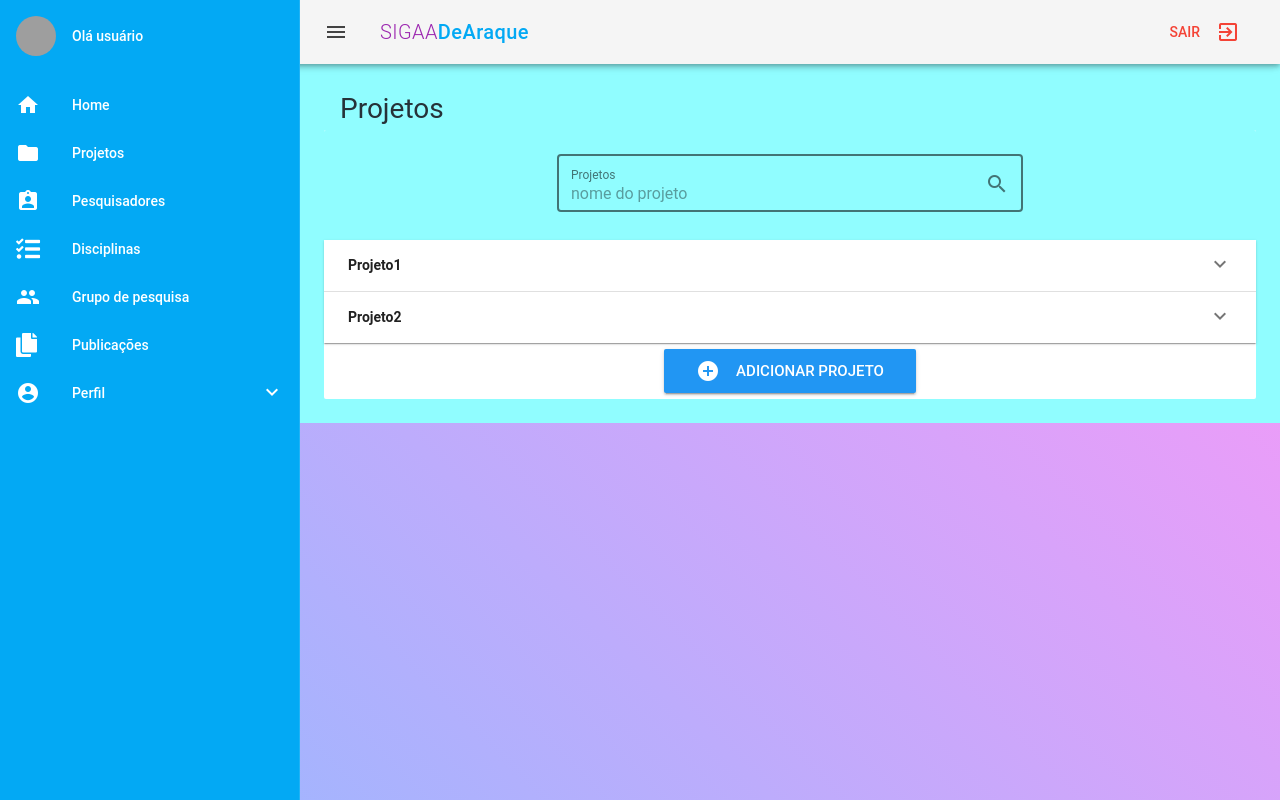
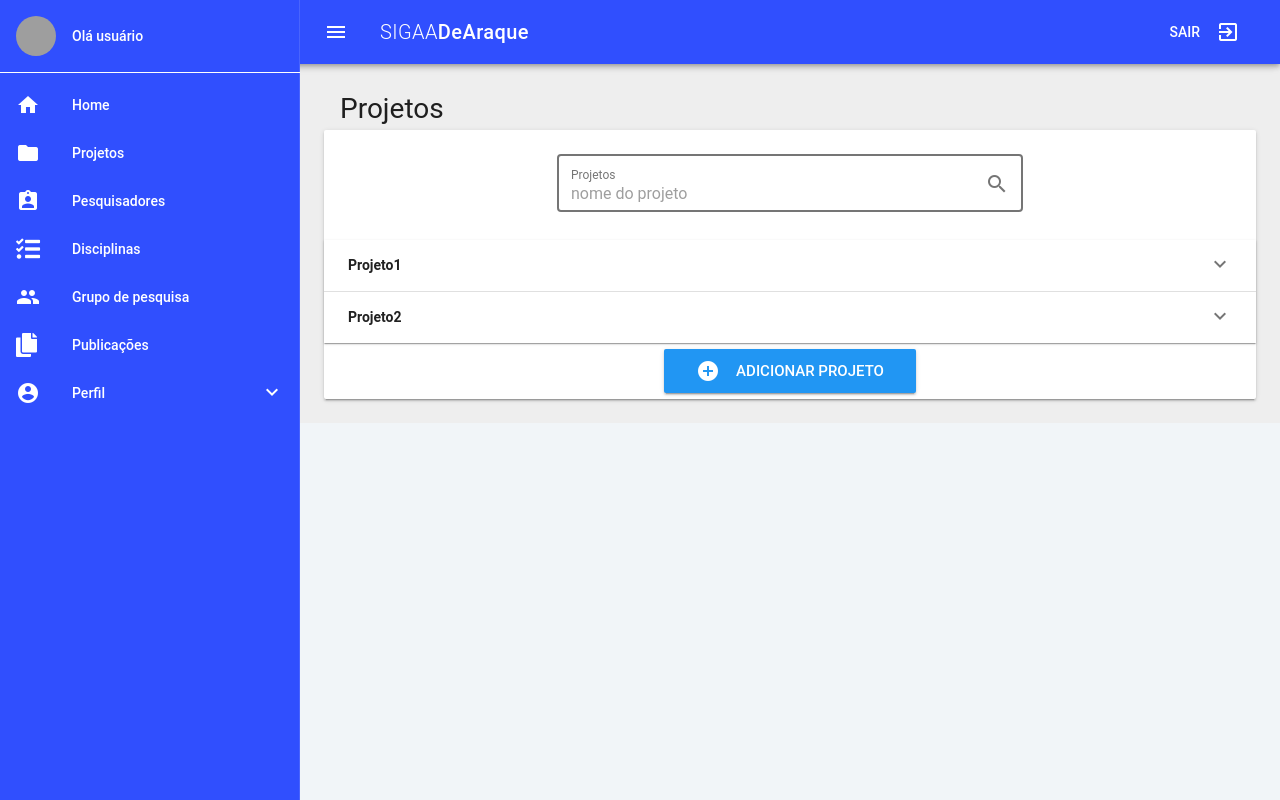
Before and after one commit to PhilipOfMacedon/SIGAA-De-Araque, a Vue app in the folder Frontend/: page /projects in a window 1280 px wide. Built offline with nearby package versions, Linux system fonts and the light colour scheme; grey boxes are pictures that could not be loaded; a small style sheet from the web is missing.

Commit message:
Replaced overall project color to indigo accent-4, close #54

```diff
--- a/Frontend/src/App.vue
+++ b/Frontend/src/App.vue
@@ -22,7 +22,11 @@ export default {
 </script>
 
 <style>
+.loginPage {
+  background-color: linear-gradient(45deg,#96b9ff,#ff96f7);
+}
 #theme {
-  background-image: linear-gradient(45deg,#96b9ff,#ff96f7);
+  background-color: #F1F5F8
 }
+
 </style>
--- a/Frontend/src/components/Navbar.vue
+++ b/Frontend/src/components/Navbar.vue
@@ -1,18 +1,18 @@
 <template>
   <nav>
-    <v-toolbar app>
-      <v-toolbar-side-icon class="grey--text text--darken-3" @click="drawer = !drawer"></v-toolbar-side-icon>
-      <v-toolbar-title class="grey--text">
-        <span class="font-weight-light primary--text">SIGAA</span>
-        <span class="secondary--text">DeAraque</span>
+    <v-toolbar app color="indigo" class="indigo accent-4">
+      <v-toolbar-side-icon class="white--text text--lighten-2" @click="drawer = !drawer"></v-toolbar-side-icon>
+      <v-toolbar-title class="white--text">
+        <span class="font-weight-light  ">SIGAA</span>
+        <span class="white--text fornt-weight-bold text--darken-1">DeAraque</span>
       </v-toolbar-title>
       <v-spacer></v-spacer>
-      <v-btn flat color="red" :to="homepage">
+      <v-btn flat color="white" class="" :to="homepage">
         <span>Sair</span>
         <v-icon right>exit_to_app</v-icon>
       </v-btn>
     </v-toolbar>
-    <v-navigation-drawer  dark v-model="drawer" app class="indigo secondary">
+    <v-navigation-drawer  dark v-model="drawer" app class="indigo accent-4">
       <v-list>
         <v-list-tile avatar>
           <v-list-tile-avatar>
@@ -26,7 +26,7 @@
         </v-list-tile>
       </v-list>
 
-      <v-divider light class="secondary"></v-divider>
+      <v-divider light class="white"></v-divider>
 
       <v-list>
         <v-list-tile v-for="link in links" :key="link.text" router :to="link.route">
--- a/Frontend/src/plugins/vuetify.js
+++ b/Frontend/src/plugins/vuetify.js
@@ -7,7 +7,7 @@ import colors from 'vuetify/es5/util/colors'
 Vue.use(Vuetify, {
   theme: {
     primary: colors.purple.base,
-    secondary: colors.lightBlue.base,
+    secondary: colors.indigo.accent4,
     accent: '#82B1FF',
     error: '#FF5252',
     info: '#2196F3',
--- a/Frontend/src/views/Login.vue
+++ b/Frontend/src/views/Login.vue
@@ -1,5 +1,5 @@
 <template>
-	<v-responsive class="mx-auto mt-5">
+	<v-responsive class="mx-auto mt-5 loginPage">
 		<v-container grid-list-md>
 			<v-layout row>
 				<v-flex text-xs-center xs12 md12>
--- a/Frontend/src/views/Projects.vue
+++ b/Frontend/src/views/Projects.vue
@@ -1,9 +1,9 @@
 <template>
   <div class="projects">
-    <v-container fluid class="lighten-3 secondary">
-          <h1 class="font-weight-regular blue-grey--text text--darken-4 ml-3">Projetos</h1>
-          <v-card flat>
-            <v-layout wrap justify-center class="lighten-3 secondary">
+    <v-container fluid class="lighten-3 grey">
+          <h1 class="font-weight-regular white--text--darken-4 ml-3">Projetos</h1>
+          <v-card >
+            <v-layout wrap justify-center class="">
               <v-flex xs6 sm6 class="pt-4">
                 <v-text-field
                   label="Projetos"
@@ -15,7 +15,7 @@
               </v-flex>
             </v-layout>
             <v-layout wrap justify-center class="grey lighten-1">
-              <v-expansion-panel expand="true">
+              <v-expansion-panel expand=true>
                 <v-expansion-panel-content expand v-for="project in filteredProjects" :key="project.name">
                   <template v-slot:header>
                     <div class="font-weight-bold">{{project.name}}</div>
--- a/Frontend/src/views/Researches.vue
+++ b/Frontend/src/views/Researches.vue
@@ -3,7 +3,7 @@
     <v-container fluid class="secondary lighten-3">
       <h1 class="font-weight-regular blue-grey--text text--darken-4 ml-3">Pesquisadores</h1>
       <v-card flat>
-        <v-layout row wrap justify-space-around class="grey lighten-3 secondary pt-4">
+        <v-layout row wrap justify-space-around class="lighten-3 secondary pt-4">
           <v-flex xs12 sm6>
             <v-text-field
               label="Publicações"
```
